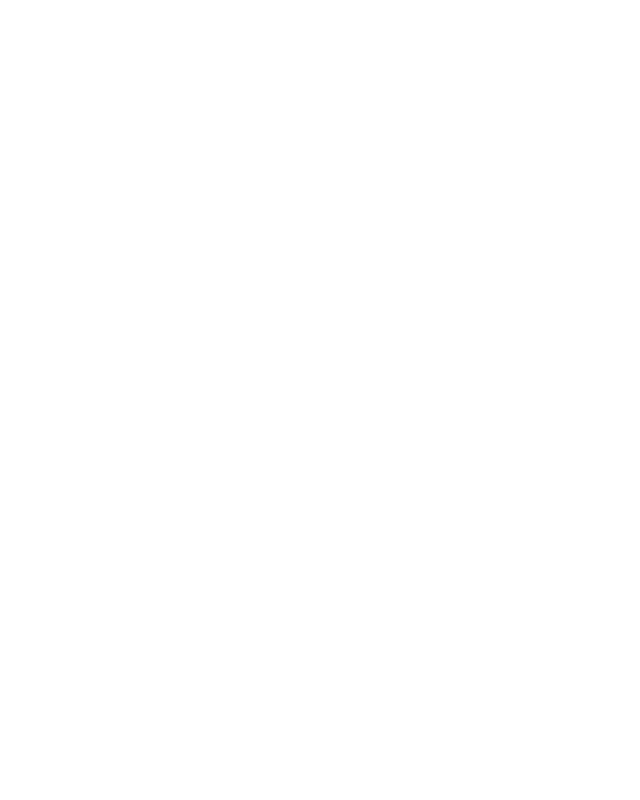
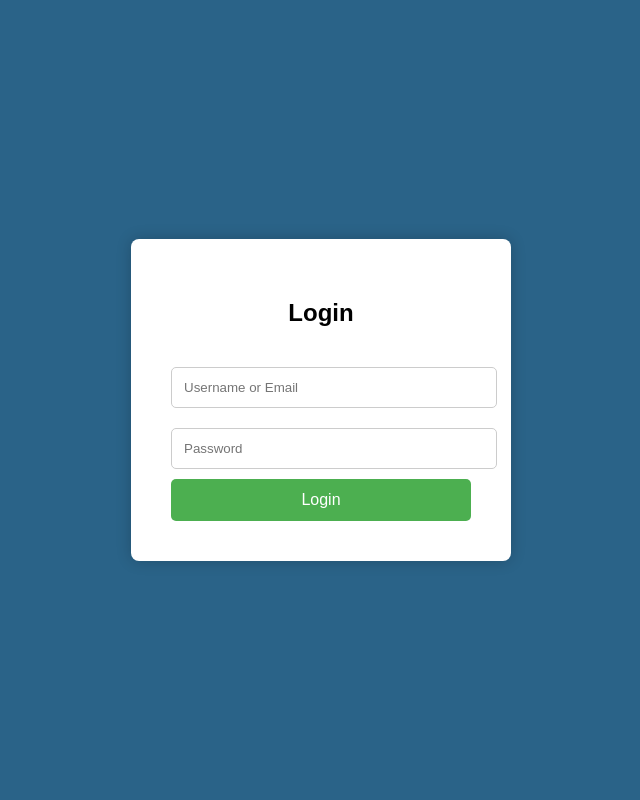
Before and after one commit to SRsieam/WT_Fall-25-26-, a PHP site: page /login.php in a window 1280 px wide. Before the commit the part shown is empty. Shown: the whole page, without its empty margins (319-959 px from the left). Run offline with PHP 8.4, Linux system fonts and the light colour scheme.

Commit message:
log in form

```diff
--- a/Project/login.php
+++ b/Project/login.php
@@ -1,5 +1,82 @@
-<!doctype html>
+<!DOCTYPE html>
 <html>
 <head>
-        <title>Login Page</title>
+    <title>Login Page</title>
+    <style>
+        body {
+            font-family: Arial;
+            background: #2a6388ff;
+            display: flex;
+            justify-content: center;
+            align-items: center;
+            height: 100vh;
+            margin: 0;
+        }
+
+        .login-box {
+            background: white;
+            padding: 40px;
+            border-radius: 8px;
+            box-shadow: 0 0 15px rgba(0,0,0,0.2);
+            width: 300px;
+        }
+
+        .login-box h2 {
+            text-align: center;
+            margin-bottom: 30px;
+        }
+
+        input[type="text"], input[type="password"] {
+            width: 100%;
+            padding: 12px;
+            margin: 10px 0;
+            border-radius: 5px;
+            border: 1px solid #ccc;
+        }
+
+        button {
+            width: 100%;
+            padding: 12px;
+            background: #4CAF50;
+            color: white;
+            border: none;
+            border-radius: 5px;
+            cursor: pointer;
+            font-size: 16px;
+        }
+
+        button:hover {
+            background: #45a049;
+        }
+
+        .error {
+            color: red;
+            text-align: center;
+            margin-bottom: 10px;
+        }
+
+        .forgot {
+            text-align: center;
+            margin-top: 10px;
+        }
+
+        .forgot a {
+            text-decoration: none;
+            color: #4CAF50;
+        }
+    </style>
 </head>
+<body>
+
+<div class="login-box">
+    <h2>Login</h2>
+    <form>
+        <input type="text" name="username" placeholder="Username or Email" required>
+        <input type="password" name="password" placeholder="Password" required>
+        <button type="submit">Login</button>
+    </form>
+
+</div>
+
+</body>
+</html>
```
